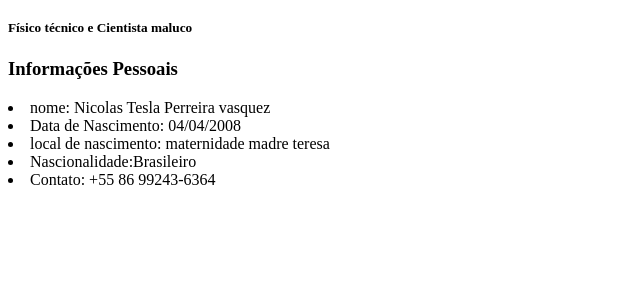
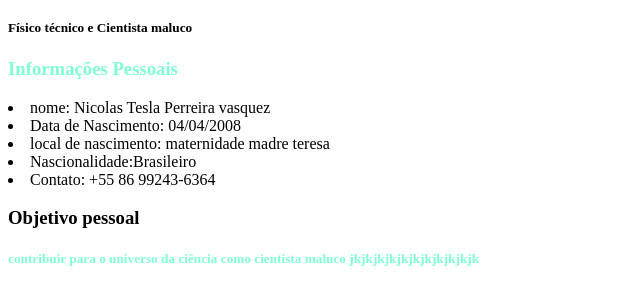
Before and after one commit to Is660/meu-site, a plain HTML site: page index.html in a window 1280 px wide. Shown: the part 223-528 px from the top of the page, without its empty margins (0-640 px from the left). Drawn offline with Linux system fonts and the light colour scheme.

Commit message:
ataulizacao4

```diff
--- a/index.html
+++ b/index.html
@@ -8,12 +8,16 @@
         <img src="" height="150" width="100"/>
         <h1 style="center">Nicolas tesla </h1>
         <h5>Físico técnico e Cientista maluco</h5>
-        <h3>Informações Pessoais</h3>
+        <h3 style="color: aquamarine;">Informações Pessoais</h3>
         <li> nome: Nicolas Tesla Perreira vasquez</li>
         <li> Data de Nascimento: 04/04/2008</li>
         <li> local de nascimento: maternidade madre teresa</li>
         <li> Nascionalidade:Brasileiro</li>
         <li>Contato: +55 86 99243-6364</li>
+        <h3>Objetivo pessoal</h3>
+        <h5 style="color: aquamarine;">contribuir para o universo da ciência como cientista maluco jkjkjkjkjkjkjkjkjkjkjk</h5>
+        <h
+
     </body>
 
 </html>
```
